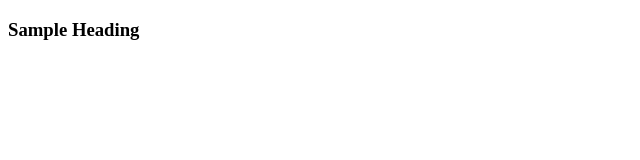
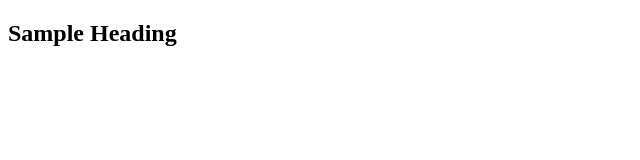
Before and after one commit to Thusara-Senanayake/testing-git, a plain HTML site: page index.html in a window 1280 px wide. Shown: the whole page, without its empty margins (0-640 px from the left). Drawn offline with Linux system fonts and the light colour scheme.

Commit message:
ready to push

```diff
--- a/index.html
+++ b/index.html
@@ -6,6 +6,6 @@
     <title>Testing GIT</title>
 </head>
 <body>
-    <h3>Sample Heading</h3>
+    <h2>Sample Heading</h2>
 </body>
 </html>
```
Also changed, not shown: ref.txt (added), 1 other file.
